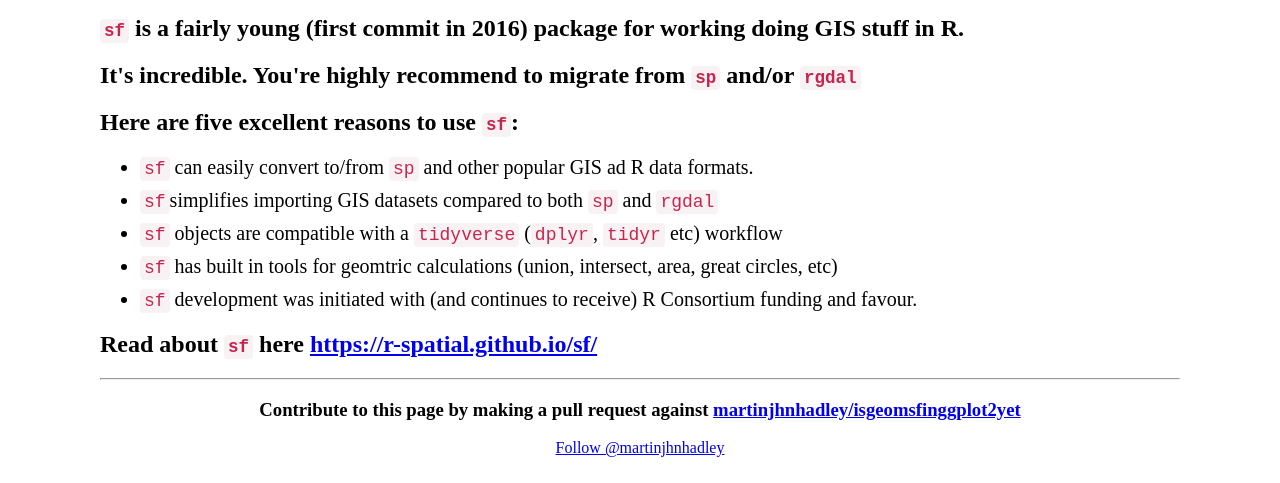
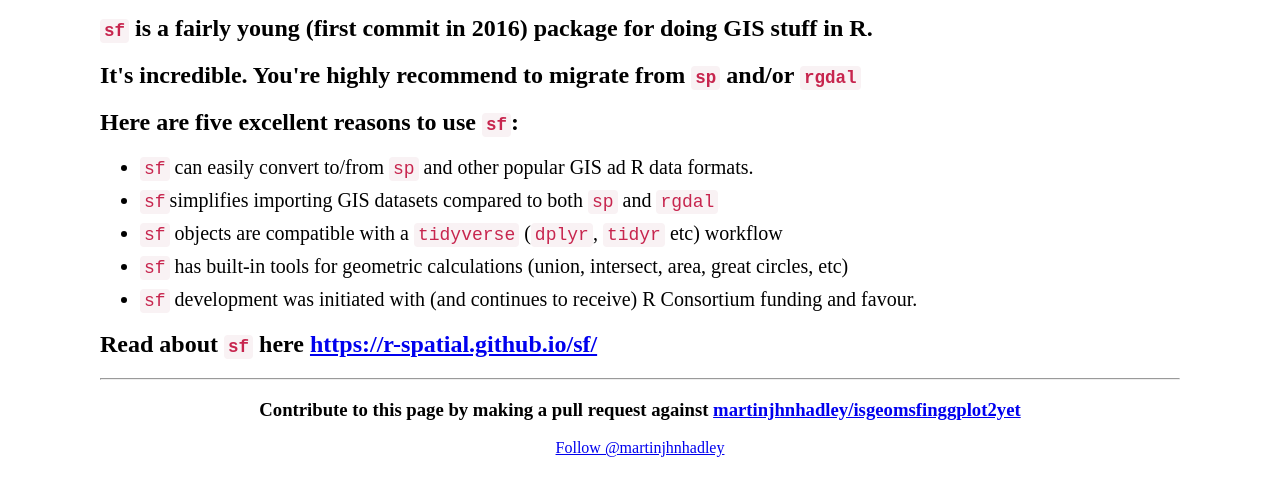
Before and after one commit to charliejhadley/isgeomsfinggplot2yet, a plain HTML site: page index.html in a window 1280 px wide. Shown: the part 614-1097 px from the top of the page. Drawn offline with Linux system fonts and the light colour scheme.

Commit message:
fixed spellings

```diff
--- a/index.html
+++ b/index.html
@@ -69,7 +69,7 @@
         </center>
 
 
-        <h2><code>sf</code> is a fairly young (first commit in 2016) package for working doing GIS stuff in R.</h2>
+        <h2><code>sf</code> is a fairly young (first commit in 2016) package for doing GIS stuff in R.</h2>
 
         <h2> It's incredible. You're highly recommend to migrate from <code>sp</code> and/or <code>rgdal</code></h2>
 
@@ -79,7 +79,7 @@
                         <li><code>sf</code>simplifies importing GIS datasets compared to both <code>sp</code> and <code>rgdal</code></li>
             <li><code>sf</code> objects are compatible with a <code>tidyverse</code> (<code>dplyr</code>, <code>tidyr</code> etc) workflow</li>
 
-            <li><code>sf</code> has built in tools for geomtric calculations (union, intersect, area, great circles, etc)</li>
+            <li><code>sf</code> has built-in tools for geometric calculations (union, intersect, area, great circles, etc)</li>
             <li><code>sf</code> development was initiated with (and continues to receive) R Consortium funding and favour.</li>
         </ul>
 
```
